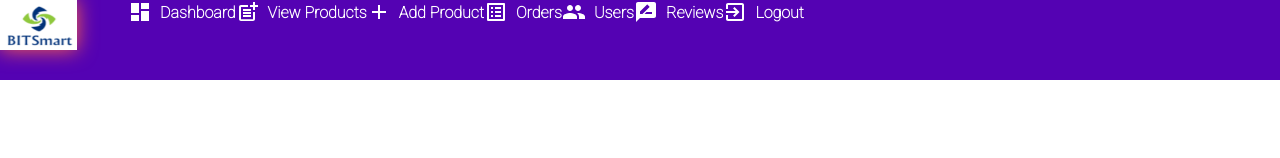
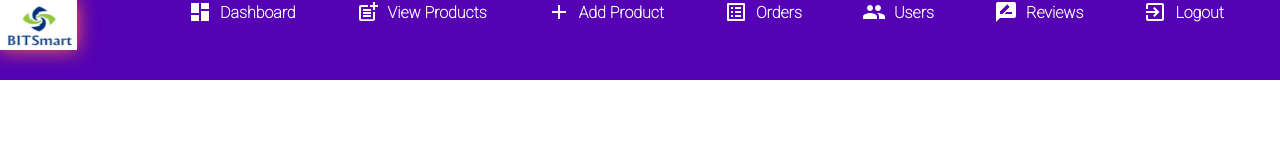
Before and after one commit to pjay20301/BITSmart, a React (Create React App) app in the folder client/: page /all in a window 1280 px wide. Shown: the top 158 px of the page. Built offline with nearby package versions, Linux system fonts and the light colour scheme; no server answers.

Commit message:
Update sidebar.css

```diff
--- a/client/src/components/vendorDashboard/sidebar.css
+++ b/client/src/components/vendorDashboard/sidebar.css
@@ -33,6 +33,7 @@
     height: 50px;
     background-color: #5402b3;
     float: left;
+    margin-left: 60px;
 }
 
 .sidebar a > P {
```
